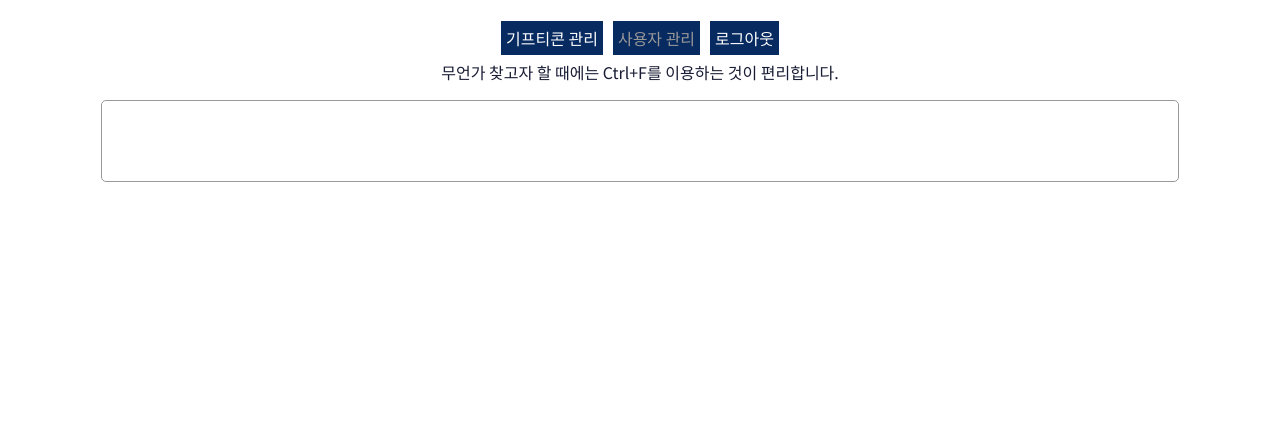
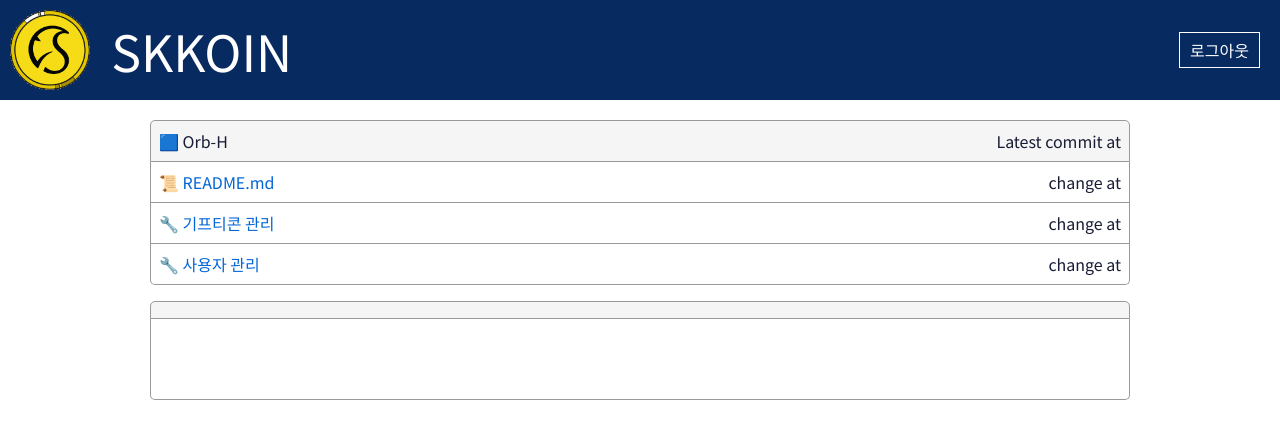
Before and after one commit to Orb-H/SKKU-Lambda-Coop, a PHP site: page /admin.html in a window 1280 px wide. Shown: the top 439 px of the page. Run offline with PHP 8.4, Linux system fonts and the light colour scheme; some libraries are stand-ins or nearby versions.

Commit message:
github-like design and favicon add

```diff
--- a/public/admin.html
+++ b/public/admin.html
@@ -5,6 +5,7 @@
   <meta charset="utf-8">
   <meta name="viewport" content="width=device-width, initial-scale=1">
   <title>SKKoin Administration Page</title>
+  <link rel="shortcut icon" href="favicon.ico">
   <script src="https://code.jquery.com/jquery-3.2.1.min.js"></script>
 
   <!-- update the version number as needed -->
@@ -17,21 +18,41 @@
   <script src="/__/firebase/init.js"></script>
 
   <script type="text/javascript">
+    var lastScrollTop = 0;
+    var curPage = -1;
     init();
 
     function init() {
       if (!!firebase.auth().currentUser) {
         console.log("exist");
-        loadGifticonContent();
+        loadReadme();
       }
       firebase.auth().onAuthStateChanged(function(user) {
         if (user) {
           console.log("re-authed");
-          loadGifticonContent();
+          loadReadme();
         } else {
           console.log("unauth");
           location.href = "/";
         }
+      });
+
+      $.get("https://api.github.com/repos/Orb-H/SKKU-Lambda-Coop/commits?sha=web&path=public%2Fhtml%2Fgifticon.html&page=1&per_page=1", function(response) {}, 'json').done(function(response) {
+        $("#commitdategifticon").html(response[0].commit.author.date.substring(5, 10));
+        $("#commitnamegifticon").html(response[0].commit.message);
+      });
+      $.get("https://api.github.com/repos/Orb-H/SKKU-Lambda-Coop/commits?sha=web&path=public%2Fhtml%2Fuser.html&page=1&per_page=1", function(response) {}, 'json').done(function(response) {
+        $("#commitdateuser").html(response[0].commit.author.date.substring(5, 10));
+        $("#commitnameuser").html(response[0].commit.message);
+      });
+      $.get("https://api.github.com/repos/Orb-H/SKKU-Lambda-Coop/commits?sha=web&path=public%2Fhtml%2FREADME.html&page=1&per_page=1", function(response) {}, 'json').done(function(response) {
+        $("#commitdatereadme").html(response[0].commit.author.date.substring(5, 10));
+        $("#commitnamereadme").html(response[0].commit.message);
+      });
+      $.get("https://api.github.com/repos/Orb-H/SKKU-Lambda-Coop/commits?sha=web&page=1&per_page=1", function(response) {}, 'json').done(function(response) {
+        $("#commitdate").html(response[0].commit.author.date.substring(5, 10));
+        $("#commithash").html(response[0].sha.substring(0, 7));
+        $("#commitname").html(response[0].commit.message);
       });
     }
 
@@ -46,28 +67,104 @@
     }
 
     function loadGifticonContent() {
-      $("#loadGifticon").prop('disabled', true).toggleClass("disabled");
-      $("#loadUser").prop('disabled', false).toggleClass("disabled");
-      $(".outermost").load('html/gifticon.html');
+      if (curPage === 1) return;
+      curPage = 1;
+      $(".content").load('html/gifticon.html');
+      $("#title").html("<b>🔧 기프티콘</b>");
     }
 
     function loadUserContent() {
-      $("#loadUser").prop('disabled', true).toggleClass("disabled");
-      $("#loadGifticon").prop('disabled', false).toggleClass("disabled");
-      $(".outermost").load('html/user.html');
+      if (curPage === 2) return;
+      curPage = 2;
+      $(".content").load('html/user.html');
+      $("#title").html("<b>🔧 사용자</b>");
     }
+
+    function loadReadme() {
+      if (curPage === 0) return;
+      curPage = 0;
+      $(".content").load('html/README.html');
+      $("#title").html("<b>📜 README.md</b>");
+    }
+
+    $(window).scroll(function() {
+      var st = $(this).scrollTop();
+      if ((st > lastScrollTop) && (st > 20) && (lastScrollTop <= 20)) {
+        $("header").stop().animate({
+          opacity: "0.2"
+        }, 400);
+      } else if ((st < lastScrollTop) && (st < 20) && (lastScrollTop >= 20)) {
+        $("header").stop().animate({
+          opacity: "1"
+        }, 400);
+      }
+      lastScrollTop = st;
+    });
   </script>
 
   <link rel="stylesheet" type="text/css" href="css/style.css">
 </head>
 
 <body>
-  <p align=center>
-    <button id="loadGifticon" onclick="loadGifticonContent()">기프티콘 관리</button><button id="loadUser" onclick="loadUserContent()" class="disabled">사용자 관리</button><button align=right id="logout" onclick="logout()">로그아웃</button>
-    <br />
-    무언가 찾고자 할 때에는 Ctrl+F를 이용하는 것이 편리합니다.
-  </p>
-  <div class="outermost">
+  <header>
+    <div class="left" style="width:50%;align-content:center;display:inline-block;">
+      <img src="img/skkoin_icon.png" width="80px" style="float:left;padding:10px;" />
+      <span style="display:inline-block;font-size:50px;font-weight:500;color:#fff;vertical-align:middle;line-height:100px">
+        &nbsp;SKKOIN
+      </span>
+    </div>
+    <div class="right" style="height:100px;">
+      <button style="display:inline-block;margin:32px 20px 32px 0px;vertical-align:middle;" align=right id="logout" onclick="logout()">로그아웃</button>
+    </div>
+  </header>
+  <div class="container" style="margin-top:120px;">
+    <div class="title">
+      <div class="left" style="width:60%">
+        🟦 <b>Orb-H</b> <span id="commitname"></span>
+      </div>
+      <div class="middle"></div>
+      <div class="right">
+        Latest commit <span id="commithash"></span> at <span id="commitdate"></span>
+      </div>
+    </div>
+    <div class="menu">
+      <div class="left">
+        📜 <a id="loadReadme" onclick="loadReadme()">README.md</a>
+      </div>
+      <div class="middle">
+        <span id="commitnamereadme"></span>
+      </div>
+      <div class="right">
+        change at <span id="commitdatereadme"></span>
+      </div>
+    </div>
+    <div class="menu">
+      <div class="left">
+        🔧 <a id="loadGifticon" onclick="loadGifticonContent()">기프티콘 관리</a>
+      </div>
+      <div class="middle">
+        <span id="commitnamegifticon"></span>
+      </div>
+      <div class="right">
+        change at <span id="commitdategifticon"></span>
+      </div>
+    </div>
+    <div class="menu last">
+      <div class="left">
+        🔧 <a id="loadUser" onclick="loadUserContent()">사용자 관리</a>
+      </div>
+      <div class="middle">
+        <span id="commitnameuser"></span>
+      </div>
+      <div class="right">
+        change at <span id="commitdateuser"></span>
+      </div>
+    </div>
+    <p />
+    <div class="title" id="title">
+    </div>
+    <div class="content">
+    </div>
   </div>
 </body>
 
--- a/public/css/style.css
+++ b/public/css/style.css
@@ -8,27 +8,119 @@
   font-weight: 350;
 }
 
-.outermost {
+b {
+  font-weight: 500;
+}
+
+a {
+  color: #0366d6;
+}
+
+span {
+  display: inline;
+}
+
+header {
+  position: fixed;
+  width: 100%;
+  height: 100px;
+  top: 0;
+  left: 0;
+  z-index: 1;
+  background-color: #072a60;
+  display: inline-block;
+  align-items: center;
+  margin: 0px;
+}
+
+a:hover {
+  cursor: pointer;
+  text-decoration: underline;
+}
+
+.container {
+  max-width: 980px;
+  margin: auto;
+}
+
+.menu {
+  padding: 8px;
+  border: solid 1px #999;
+  box-sizing: border-box;
+  border-top-width: 0px;
+  align-content: center;
+  width: 100%;
+  height: 100%;
+  display: flex;
+}
+
+.menu.last {
+  border-radius: 0px 0px 5px 5px;
+}
+
+.title {
+  border-radius: 5px 5px 0px 0px;
+  border: solid 1px #999;
+  width: 100%;
+  align-content: center;
+  padding: 8px;
+  background-color: #f5f5f5;
+  box-sizing: border-box;
+  display: flex;
+}
+
+.content {
   padding: 40px 48px 40px 48px;
   border: solid 1px #999;
-  border-radius: 5px;
-  margin-left: auto;
-  margin-right: auto;
-  max-width: 980px;
+  border-top-width: 0px;
+  border-radius: 0px 0px 5px 5px;
+  width: 100%;
   align-content: center;
+  box-sizing: border-box;
 }
 
 .button {
   background-color: #072a60;
   color: #fff;
-}
-
-.disabled {
-  color: #999;
+  border: solid 1px #fff;
 }
 
 .text {
   border: solid 1px #072a60;
+}
+
+.samlltext {
+  font-size: 12px;
+}
+
+.smalltext * {
+  font-size: 12px;
+}
+
+.right {
+  float: right;
+  width: 35%;
+  align-content: flex-end;
+  text-align: right;
+}
+
+.left {
+  float: left;
+  width: 30%;
+}
+
+.middle {
+  float: left;
+  width: 35%;
+}
+
+.code {
+  font-family: "Consolas";
+}
+
+h1 {
+  font-size: 32px;
+  font-weight: 500;
 }
 
 h2 {
@@ -38,6 +130,8 @@ h2 {
 table {
   border-collapse: collapse;
   border-spacing: 0;
+  width: 100%;
+  max-width: 900px;
 }
 
 table * {
@@ -73,6 +167,16 @@ button {
   background-color: #072a60;
   color: #fff;
   border: 0px;
-  padding: 5px;
+  padding: 5px 10px;
   margin: 5px;
+  border: solid 1px #fff;
 }
+
+button:disabled {
+  color: #999;
+  background-color: #27497c;
+}
+
+button:hover {
+  cursor: pointer;
+}
--- /dev/null
+++ b/public/html/README.html
@@ -0,0 +1,5 @@
+<h1>Welcome to SKKOIN Administration Page!</h1>
+이 페이지는 개발자 및 관리자를 위한 페이지입니다.
+<hr />
+<h2>기프티콘 관리탭 사용법</h2>
+<h2>사용자 관리탭 사용법</h2>
--- a/public/index.html
+++ b/public/index.html
@@ -2,6 +2,7 @@
 
 <head>
 	<title>SKKoin Adminstrator Login page</title>
+	<link rel="shortcut icon" href="favicon.ico">
 	<script src="https://code.jquery.com/jquery-3.2.1.min.js"></script>
 
 	<!-- The core Firebase JS SDK is always required and must be listed first -->
```
Also changed, not shown: public/html/gifticon.html (+13 -5 lines), public/html/user.html (+9 -0 lines), public/favicon.ico (added), public/img/skkoin_icon.png.
